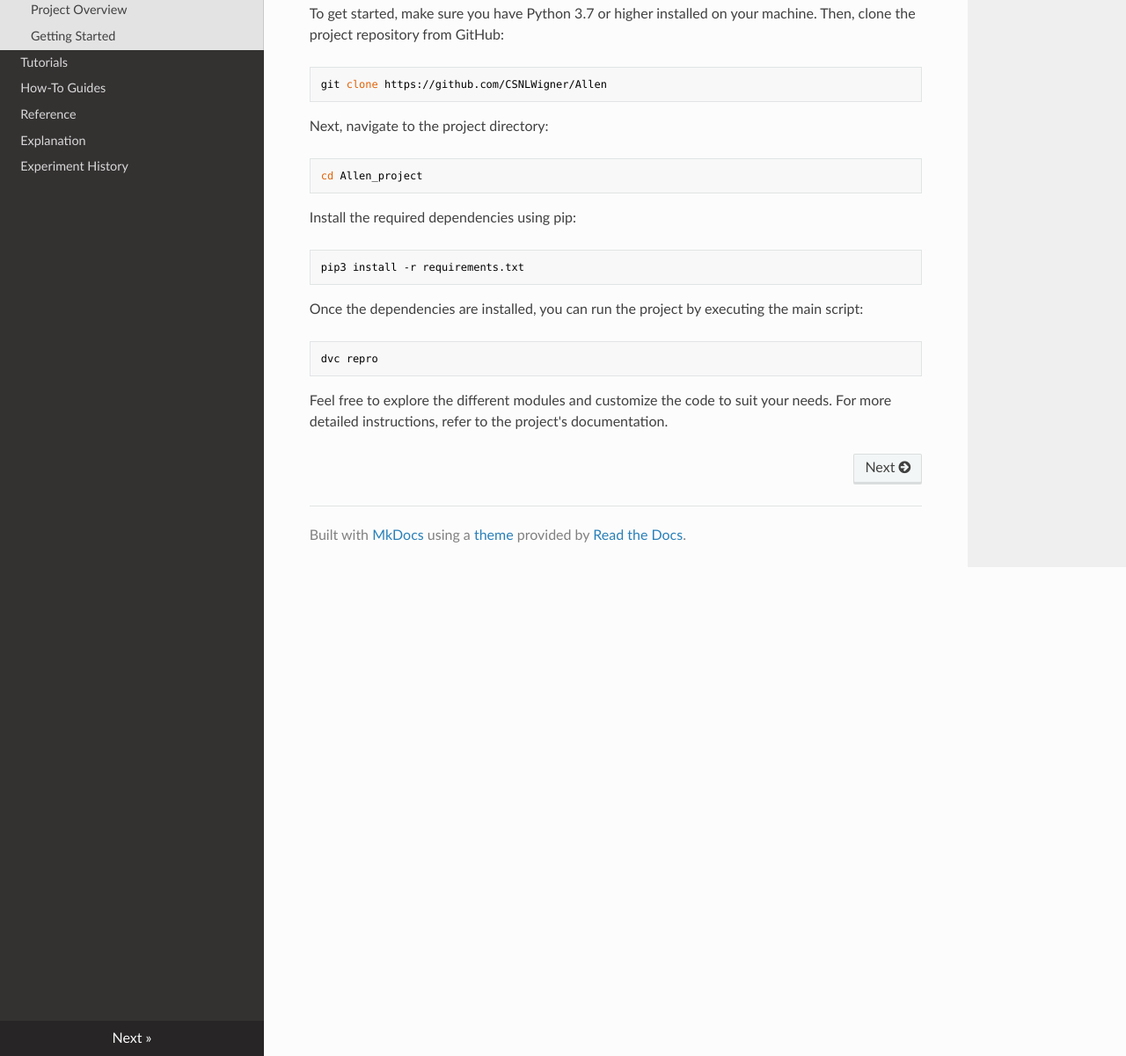
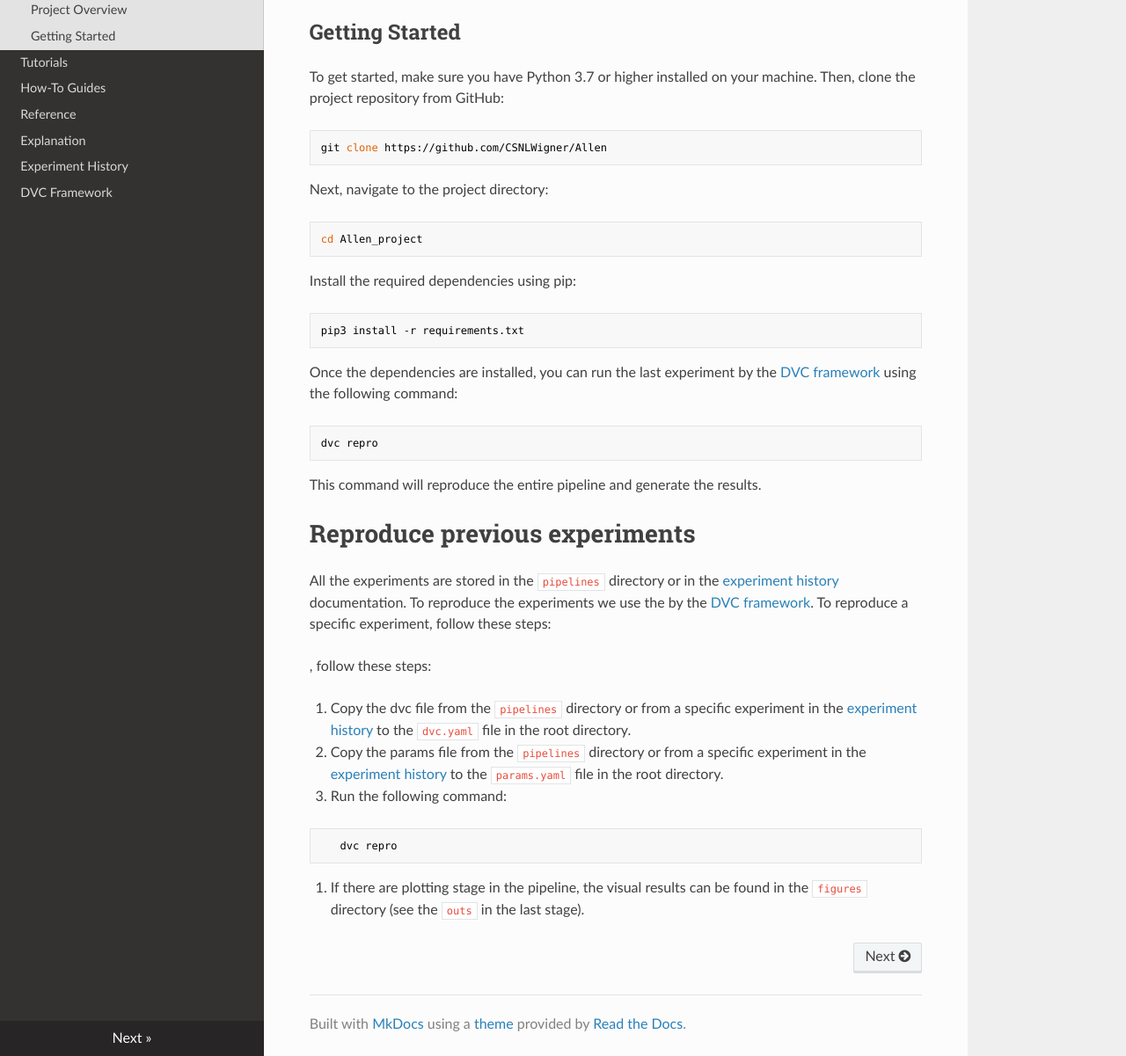
Before and after one commit to CSNLWigner/Allen, an MkDocs documentation site: the page built from docs/index.md, in a window 1280 px wide and 1400 px high, scrolled down 761 px, cut to the strip 199-1400 px from the top of the window. Shown: the whole strip at 88% size. Built offline with MkDocs 1.6.1, drawn with Linux system fonts in a browser that asks for light colours; nearby versions of some CDN libraries; some of the changed text lies outside the part shown.

Commit message:
Add DVC framework documentation and update project documentation

````diff
--- a/docs/index.md
+++ b/docs/index.md
@@ -5,6 +5,8 @@ This is the documentation for Allen Project.
 ## Introduction
 
 Functional connectivity analysis in the visual hierarchy is the basement towards studying continuous video stimuli processing. In this project, we aim to analyze the functional connection between the first two stage of the mouse visual cortex, specifically the V1 and LM. The neural activity data is obtained from the [Visual Coding - Neuropixels dataset](https://allensdk.readthedocs.io/en/latest/visual_coding_neuropixels.html). I employed Reduced Rank Regression (RRR) to uncover the underlying relationships between these brain regions. This analysis will provide valuable insights into the neural mechanisms underlying visual processing.
+
+The experiments are generated using the [DVC framework](DVC.md) and all the previous experiments are documented in the [experiment history](<notion/Allen project d3cfe5aab8384495b58fba8a47eeadcc.md>).
 
 ## Table Of Contents
 
@@ -45,10 +47,26 @@ Install the required dependencies using pip:
 pip3 install -r requirements.txt
 ```
 
-Once the dependencies are installed, you can run the project by executing the main script:
+Once the dependencies are installed, you can run the last experiment by the [DVC framework](DVC.md) using the following command:
 
 ```sh
 dvc repro
 ```
 
-Feel free to explore the different modules and customize the code to suit your needs. For more detailed instructions, refer to the project's documentation.
+This command will reproduce the entire pipeline and generate the results.
+
+# Reproduce previous experiments
+
+All the experiments are stored in the `pipelines` directory or in the [experiment history](<notion/Allen project d3cfe5aab8384495b58fba8a47eeadcc.md>) documentation. To reproduce the experiments we use the by the [DVC framework](DVC.md). To reproduce a specific experiment, follow these steps:
+
+, follow these steps:
+
+1. Copy the dvc file from the `pipelines` directory or from a specific experiment in the [experiment history](<notion/Allen project d3cfe5aab8384495b58fba8a47eeadcc.md>) to the `dvc.yaml` file in the root directory.
+2. Copy the params file from the `pipelines` directory or from a specific experiment in the [experiment history](<notion/Allen project d3cfe5aab8384495b58fba8a47eeadcc.md>) to the `params.yaml` file in the root directory.
+3. Run the following command:
+
+```sh
+   dvc repro
+```
+
+4. If there are plotting stage in the pipeline, the visual results can be found in the `figures` directory (see the `outs` in the last stage).
--- a/mkdocs.yml
+++ b/mkdocs.yml
@@ -24,6 +24,7 @@ nav:
   - reference.md
   - explanation.md
   - Experiment History: notion/Allen project d3cfe5aab8384495b58fba8a47eeadcc.md
+  - DVC Framework: DVC.md
 #  - About: about.md
 #  - Getting Started:
 #      - Installation: getting-started/installation.md
````
Also changed, not shown: docs/DVC.md (added, +39 -0 lines), docs/notion/Allen project d3cfe5aab8384495b58fba8a47eeadcc.md (+2 -2 lines).
